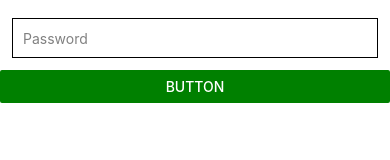
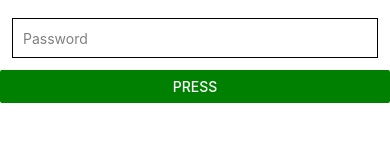
Before and after one commit to geovannybolang/mobile-programming, a React Native app: screen / in a window 390 px wide. Shown: the part 122-282 px from the top of the page. Built offline with nearby package versions, Linux system fonts and the light colour scheme.

Commit message:
Rainer mengubah teks button menjadi press

```diff
--- a/App.js
+++ b/App.js
@@ -51,7 +51,7 @@ const App1= () => {
       />
 
       <Button
-      title="Button"
+      title="Press"
       color="#008000"
       onPress={() => console.log(text)} />
     </View>
```
